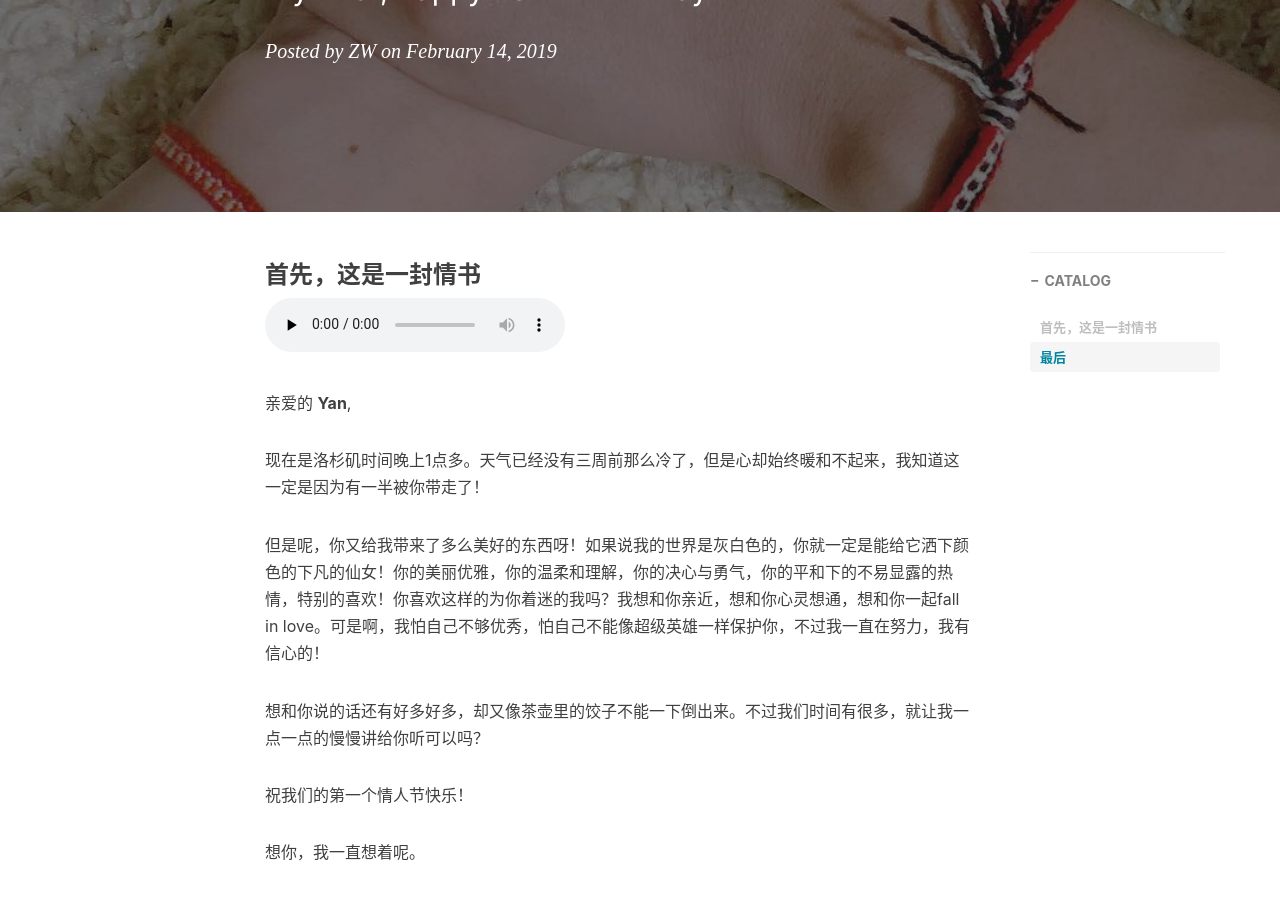
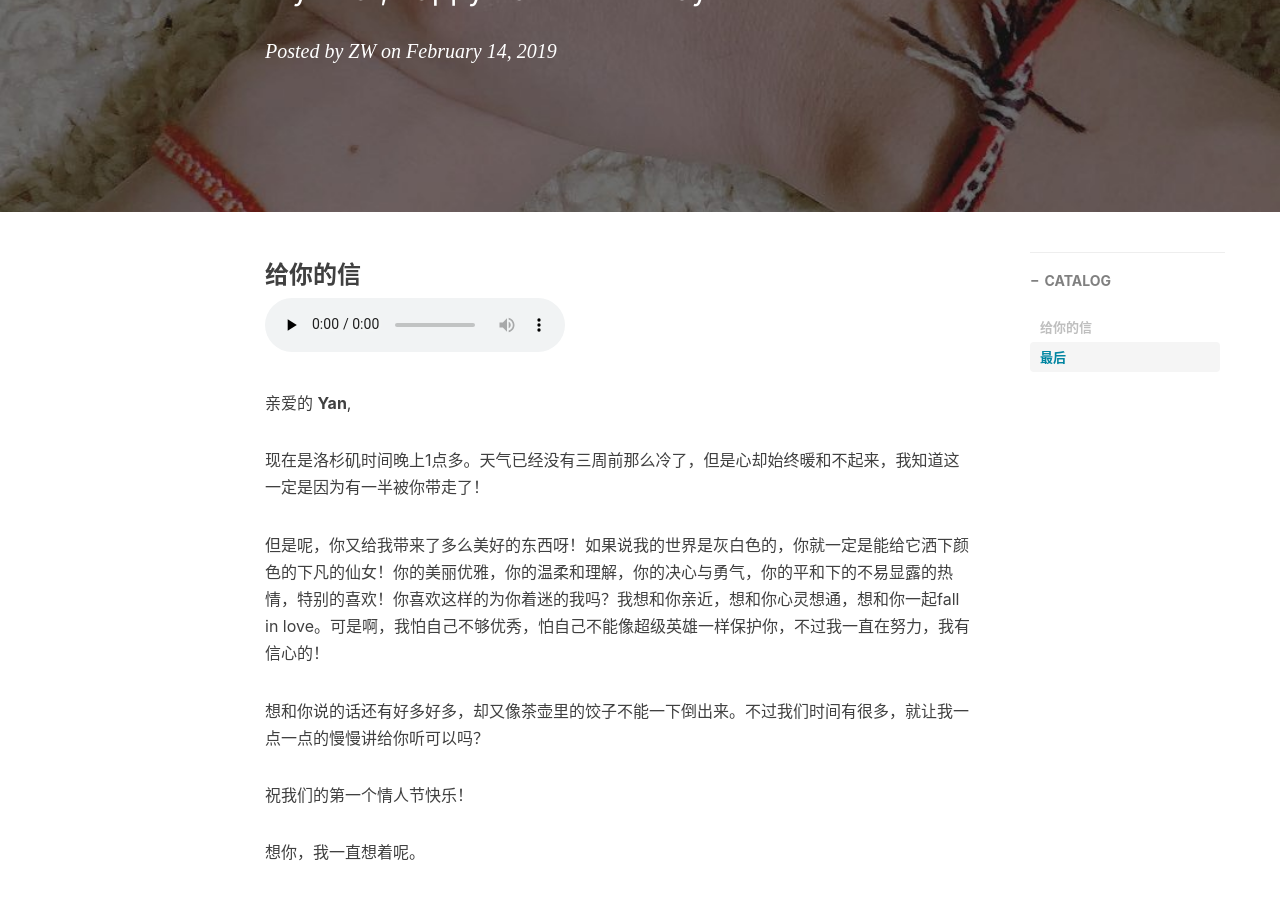
Before and after one commit to project106/project106.github.io, a Jekyll site: the page built from _posts/2019-02-14-ValentinesDay.md, in a window 1280 px wide and 900 px high, scrolled down 311 px. Built offline with Jekyll 4.4.1, drawn with Linux system fonts in a browser that asks for light colours; nearby versions of some CDN libraries; comment, search, counter and statistics services are not loaded.

Commit message:
Update 2019-02-14-ValentinesDay.md

```diff
--- a/_posts/2019-02-14-ValentinesDay.md
+++ b/_posts/2019-02-14-ValentinesDay.md
@@ -12,7 +12,7 @@ tags:
     - Valentine's Day
 ---
 
-### 首先，这是一封情书
+### 给你的信
 
 <audio id="audio" controls="" preload="none">
       <source id="mp3" src="https://raw.githubusercontent.com/project106/project106.github.io/master/audio/Perfect.mp3">
```
